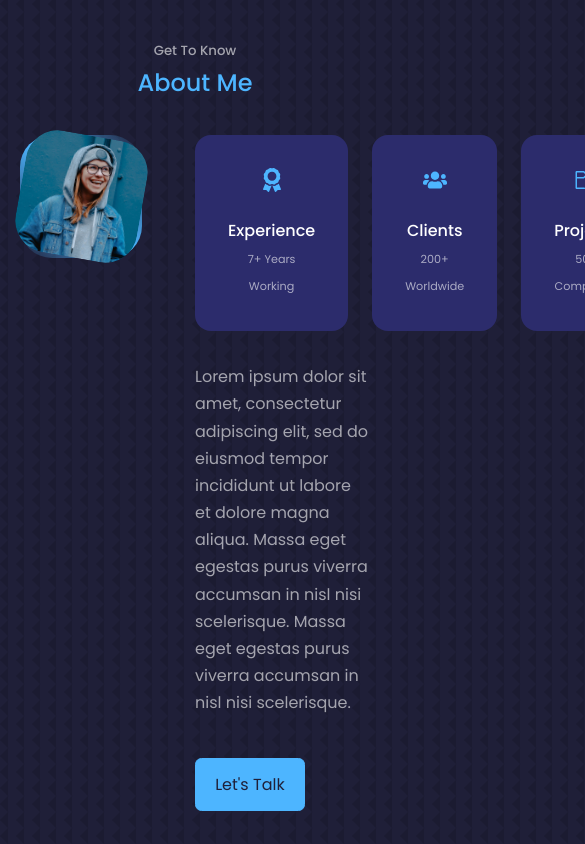
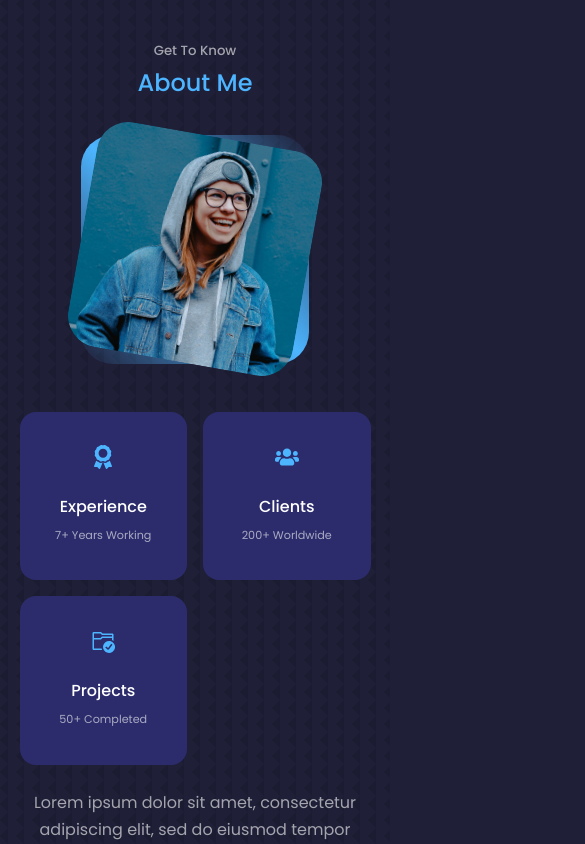
Before and after one commit to fabian-emmanuel/my-portfolio, a React (Create React App) app: page / in a window 390 px wide. Shown: the part 900-1744 px from the top of the page, 585 px wide, since content can reach past the window. Built offline with nearby package versions, Linux system fonts and the light colour scheme.

Commit message:
about section

```diff
--- a/src/components/about/about.css
+++ b/src/components/about/about.css
@@ -64,3 +64,40 @@
     margin: 2rem 0 2.6rem;
     color: var(--color-light);
 }
+
+/* =================== Media Queries - Medium devices ======================= */
+@media screen and (max-width: 1024px){
+    .about__container{
+        grid-template-columns: 1fr;
+        gap: 0;
+    }
+
+    .about__me{
+        width: 50%;
+        margin: 2rem auto 4rem;
+    }
+
+    .about__content p{
+        margin: 1rem 0 1.5rem;
+    }
+}
+/* =================== ====== ======================= */
+
+/* =================== Media Queries - Small devices ======================= */
+@media screen and (max-width: 600px){
+    .about__me{
+        width: 65%;
+        margin: 0 auto 3rem;
+    }
+    .about__cards{
+        grid-template-columns: 1fr 1fr;
+        gap: 1rem;
+    }
+    .about__content{
+        text-align: center;
+    }
+    .about__content p{
+        margin: 1.5rem 0;
+    }
+}
+/* =================== ====== ======================= */
```
